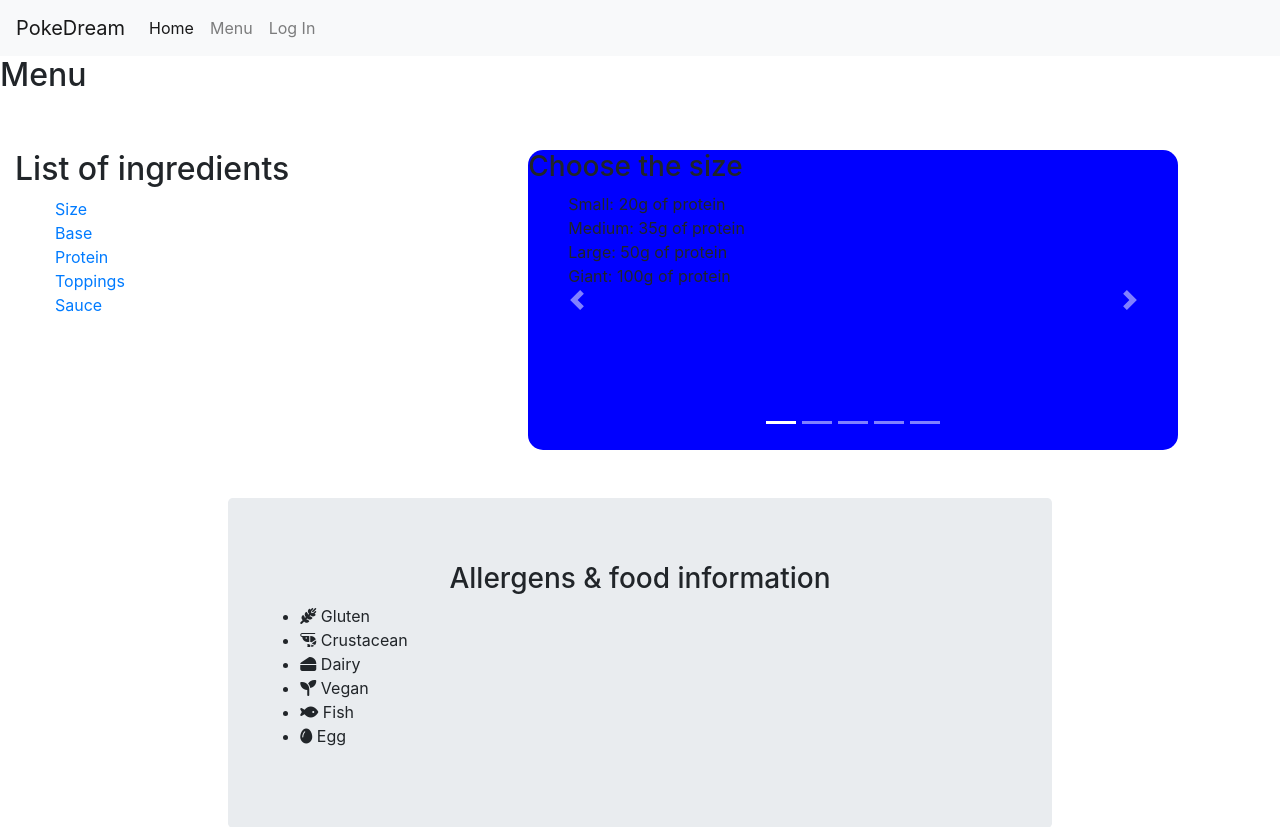
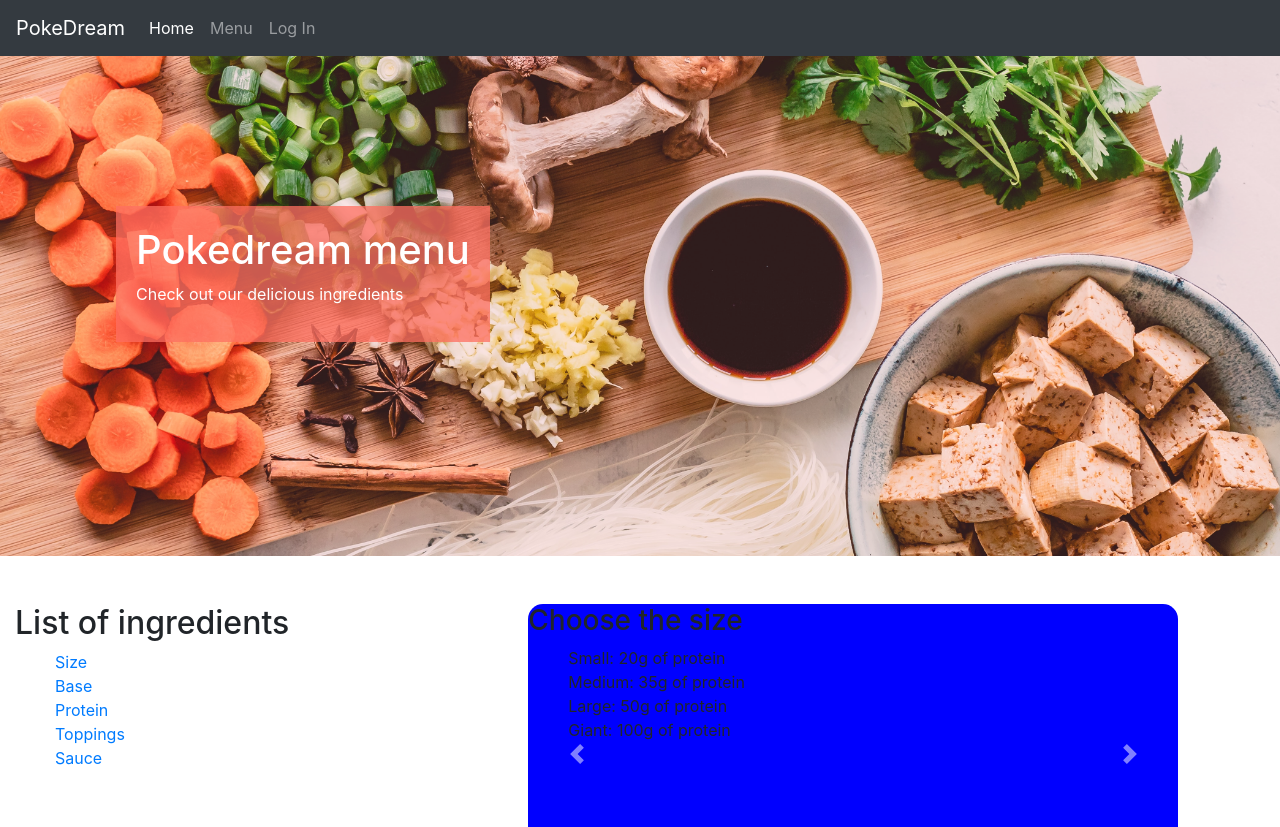
Before and after one commit to rubengardner/Restaurant_booking, a Django app: page / in a window 1280 px wide. Shown: the top 827 px of the page. Run offline with Django 3.2, Linux system fonts and the light colour scheme; some libraries are stand-ins or nearby versions.

Commit message:
Add menu title

```diff
--- a/book_table/static/css/style.css
+++ b/book_table/static/css/style.css
@@ -1,6 +1,17 @@
+/*--------------------Colour--------------*/
 
+.salmon-color {
+    background-color: rgba(254,111,97,0.75);
+    color: white;
+}
 
+.salmon-filter {
+    background-color: rgba(254,111,97,0.15);
+}
 
+.transparent-blue{
+    background-color: rgba(234,238,255, 0.7);
+}
 /*--------------------Header--------------*/
 .logo {
     background: url("../images/hawaii.jpg");
@@ -35,6 +46,27 @@
     border-radius: 15px;
 }
 
+/*--------Menu page-------------*/
+
+.menu-header {
+    background: url("../images/menu_cover.jpg");
+    background-position: center;
+    background-repeat: no-repeat;
+    background-size: cover;
+    min-height: 500px;
+    transition: all .5s ease-in-out;
+    -moz-transition: all .5s ease-in-out;
+    -webkit-transition: all .5s ease-in-out;
+    flood-color: rgba(254,111,97,0.4);
+}
+
+.picture-title {
+    position: absolute;
+    top: 30%;
+    left:10%;
+    padding: 20px;
+}
+
 /*--------Container carrousel menu-------------*/
 .carousel-menu {
     background-color: blue;
--- a/book_table/templates/book_table/base.html
+++ b/book_table/templates/book_table/base.html
@@ -13,7 +13,7 @@
 </head>
 <body>
   <header>
-      <nav class="navbar navbar-expand-lg navbar-light bg-light">
+      <nav class="navbar navbar-expand-lg navbar-dark bg-dark">
         <a class="navbar-brand" href="#">PokeDream</a>
         <button class="navbar-toggler" type="button" data-toggle="collapse" data-target="#navbarText" aria-controls="navbarText" aria-expanded="false" aria-label="Toggle navigation">
           <span class="navbar-toggler-icon"></span>
--- a/book_table/templates/book_table/menu.html
+++ b/book_table/templates/book_table/menu.html
@@ -3,8 +3,11 @@
 {% block content %}
 <section>
   <div class="row menu-header">
-    <div class="col">
-      <h2>Menu</h2>
+    <div class="col salmon-filter">
+      <div class="picture-title salmon-color">
+        <h1>Pokedream menu</h1>
+        <p>Check out our delicious ingredients</p>
+      </div>
     </div>
   </div>
 </section>
@@ -20,7 +23,7 @@
              <a href="#carouselExampleIndicators" data-slide-to="4"> <li> Sauce </li></a>
             </ol>
         </div>
-        <div class="col-md-8 ">
+        <div class="col-md-8">
             <div id="carouselExampleIndicators" class="carousel slide carousel-menu" data-ride="carousel">
                 <ol class="carousel-indicators no-bullet">
                   <li data-target="#carouselExampleIndicators" data-slide-to="0" class="active"></li>
```
Also changed, not shown: book_table/static/images/menu_cover.jpg (added).
